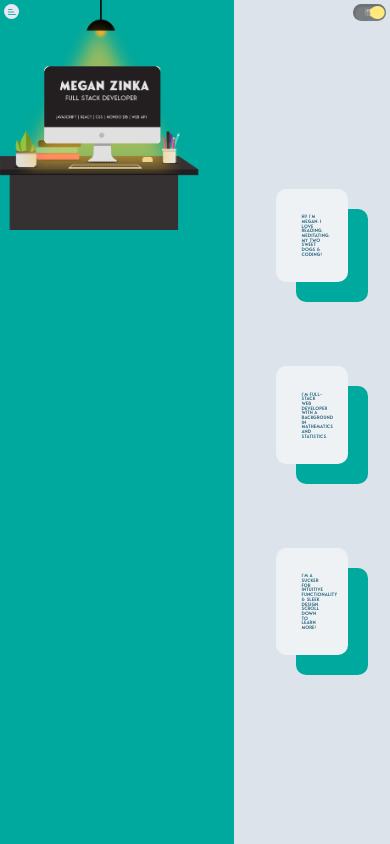
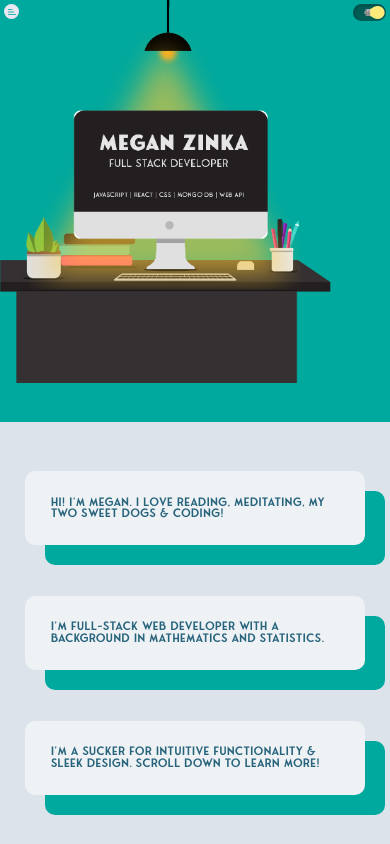
Before and after one commit to meganzinka/portfolio-site, a React (Create React App) app: page /about in a window 390 px wide. Built offline with nearby package versions, Linux system fonts and the light colour scheme.

Commit message:
mobile almost ready

```diff
--- a/src/components/Resume.jsx
+++ b/src/components/Resume.jsx
@@ -1,20 +1,17 @@
 import React from "react";
-import PDFViewer from "pdf-viewer-reactjs";
-
+import resume1 from "./../images/ResumePage1.png"
+import resume2 from "./../images/ResumePage2.png"
 const Resume = () => {
   return (
     <div>
       <div id ="resume-container">
 			<iframe title="resume" src= "./MeganZinkaResume.pdf" zoom = "70%" type="application/pdf" width="100%" height="800px"/>
 		</div>
+
+
       <div id="resume-container-mobile">
-        <PDFViewer
-          id="resume-pdf"
-
-          document={{
-            url: "./MeganZinkaResume.pdf",
-          }}
-        />
+        <img src={resume1} />
+        <img src ={resume2} />
       </div>
     </div>
   );
--- a/src/style/App.css
+++ b/src/style/App.css
@@ -57,7 +57,7 @@ embed {
   border-radius: 10px;
   display: flex;
   flex-direction: column;
-  justify-content: space-between;
+  justify-content:center;
   box-shadow: 20px 30px 45px 0.5px rgba(36, 35, 35, 0.30);
   overflow:scroll;
 }
@@ -126,7 +126,8 @@ a {
 }
 .gif {
   width: 100%;
-  border-radius: 5px;
+  border-top-right-radius: 5px;
+  border-top-left-radius: 5px;
 }
 
 .gif:hover {
@@ -138,65 +139,47 @@ a {
     overflow-y: scroll;
     height: 100vh;
     margin: 0;
-    padding-bottom: 20px;
+    padding-bottom: 0px;
   }
   html {
     height: 100%;
   }
-  #app-container {
-    display: grid;
-    grid-template-columns: 100vw;
-    grid-template-rows: 25vw 100%;
+  #app-wrapper{
+    display: flex;
+    flex-direction: column;
+    flex-wrap: wrap;
   }
 
-  .main {
-    grid-column: 1;
-    text-align: center;
-    margin: 0;
-    margin-left: 5vw;
-    margin-right: 5vw;
-    display: inline-block;
-    width: 90vw;
+  body {
+    font-family: "Montserrat", sans-serif;
+    color: #27647c;
+    height: 100vh;
+    width: 100%;
+    overflow: scroll;
+    scroll-snap-type: none;
+  }
+  html {
+   scroll-snap-type: none;
+   scroll-behavior: smooth;
+  }
+  .snap-child {
+    scroll-snap-align: none;
   }
 
-  .main h3 {
-    font-weight: 500;
-    text-align: center;
-  }
 
-  #sidebar-container {
-    grid-row: 1;
-    grid-column: 1;
-    z-index: 1500;
-  }
-  #main-container {
-    grid-column: 1;
-    grid-row: 2;
-    background-color: #f9f9fb;
-    border-bottom-left-radius: 10px;
-    border-bottom-right-radius: 10px;
-    border-top-right-radius: 0px;
-    box-shadow: 20px 30px 60px 0.5px rgb(0, 0, 0, 0.2);
-  }
 
-  #logo-container {
-    display: flex;
-    width: 100%;
-    justify-content: flex-end;
-    align-content: center;
-    height: 30vh;
-  }
 
-  .logo {
-    height: 15vh;
-    justify-self: flex-end;
-    align-self: center;
-    padding: 4vh;
-  }
+
+
+
+
+
+
+
   #projects-container {
     display: grid;
     grid-template-columns: 1vw 1fr 1vw;
-    grid-template-rows: 1vw auto auto auto auto;
+    grid-template-rows: 1vw 40vh 40vh 40vh 40vh 1vw;
     grid-gap: 4vh;
   }
 
@@ -207,30 +190,40 @@ a {
 
   #til {
     grid-column: 2;
-    grid-row: 3;
+    grid-row: 4;
   }
 
   #geo-vt {
     grid-column: 2;
-    grid-row: 4;
+    grid-row: 5;
   }
 
   #yelp {
     grid-column: 2;
-    grid-row: 5;
+    grid-row: 3;
     margin-bottom: 5vh;
   }
 
+  #languages {
+    background-image: none;
+    background-position: -0% 0;
+    background-size: 200% 50%;
+    line-height: 2.3vw;
+    text-decoration: none;
+    transition: background-position 0.5s ease-out;
+    vertical-align:auto;
+    display: inherit;
+  }
 
 
   .project {
     text-align: justify;
-    font-size: 2.1vw;
-    overflow: scroll;
+    font-size: 2.3vw;
+    /* overflow: scroll; */
     border-radius: 10px;
     display: flex;
     flex-direction: column;
-    justify-content: space-between;
+    justify-content: space-around;
     box-shadow: 20px 30px 60px 0.5px rgba(123, 120, 120, 0.15);
   }
 
@@ -264,15 +257,12 @@ a {
     filter: brightness(105%);
   }
   #resume-container-mobile {
-    display: flex;
+    display:inline-block;
+
   }
 
   #resume-container{
     display: none;
   }
-  #resume-pdf {
-    width: 10vw !important;
-    margin: 0 auto;
-    height: 1100px;
-  }
+
 }
--- a/src/style/Home.css
+++ b/src/style/Home.css
@@ -315,4 +315,68 @@ padding: 0.5vw;
 
 
 @media only screen and (max-width: 600px) {
+
+  #home-page {
+    width: 100vw;
+    height: 100vh;
+    display: flex;
+    flex-direction: column;
+    /* overflow: hidden; */
+    position: relative;
+  }
+
+  #comp-wrapper {
+    width: 100%;
+    height: 50vh;
+    background: #00a99d;
+  }
+
+  #about-me-wrapper {
+    width: 100%;
+    height: 50%;
+    display: flex;
+    flex-direction: column;
+    justify-content: center;
+    background-color: #dce3eb;
+  }
+
+  #home-page img {
+    height: minmax(90vh, 100vh);
+    width: 100%;
+  }
+
+  .about-me-tile {
+    text-align: left;
+    padding: 3vh;
+    margin: 3vh;
+    font-weight: 300;
+    font-size: 3vw;
+    font-family: fonescaReg;
+    border-radius: 10px;
+    display: flex;
+    flex-direction: column;
+    justify-content: space-around;
+    background-color: #eef2f5;
+    box-shadow: 20px 20px #00a99d;
+  }
+
+  .about-me-tile:active {
+    transform: translate(20px, 20px);
+    box-shadow: 0px 0px #00a99d;
+  }
+
+  .about-me-text {
+    background-image: linear-gradient(
+      to right,
+      rgba(255, 255, 255, 0) 50%,
+     #fffab6 50%
+    );
+    background-position: -0% 0;
+    background-size: 200% 50%;
+    line-height: 3vw;
+    text-decoration: none;
+    transition: background-position 0.5s ease-out;
+    vertical-align: middle;
+    display: table-cell;
+  }
 }
```
Also changed, not shown: src/images/ResumePage1.png (added), src/images/ResumePage2.png (added).
